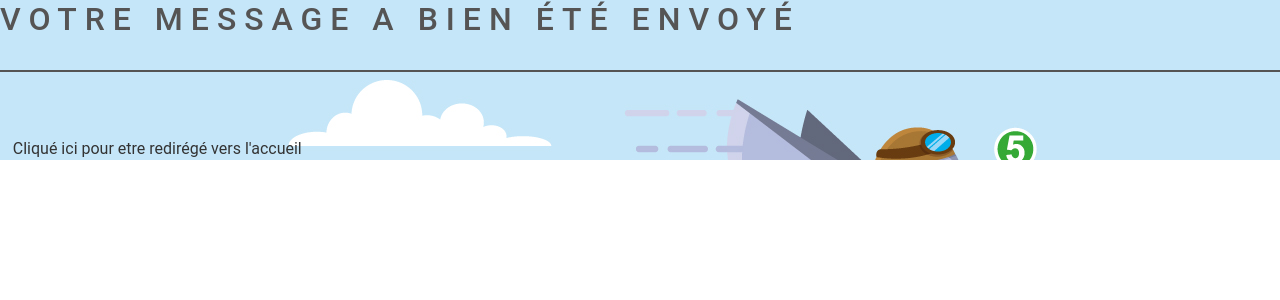
After one commit to IsmBkh/Pisma, a PHP site: page /Pisma/validation.php in a window 1280 px wide. The commit adds this page. Shown: the top 300 px of the page. Run offline with PHP 8.4, Linux system fonts and the light colour scheme.

Commit message:
page validation en cours

```diff
--- a/assets/css/style.css
+++ b/assets/css/style.css
@@ -308,3 +308,16 @@
 .container h2 {
   text-align: center;
 }
+
+.okay {
+  background-image: url(../img/sendmsg.jpg);
+  /* display: flex;
+  flex-direction: column;
+  text-align: center;
+  justify-content: center;
+  align-items: center;
+  background-size: cover;
+  background-position: center;
+  padding: 20px;
+  height: 430px; */
+}
--- a/index.php
+++ b/index.php
@@ -34,6 +34,9 @@
             //verification de l'envoi
             if(!$send){
                 $_SESSION['succes_messsage'] = "message envoyé";
+                // REDIRECTION
+                header("location:index.php");
+
             }else{
                 $info = "message non envoyé";
             }
--- /dev/null
+++ b/validation.php
@@ -0,0 +1,24 @@
+<!DOCTYPE html>
+<html lang="en">
+<head>
+    <meta charset="UTF-8">
+    <meta http-equiv="X-UA-Compatible" content="IE=edge">
+    <meta name="viewport" content="width=device-width, initial-scale=1.0">
+    <link rel="stylesheet" href="assets/css/style.css">
+    <link rel="stylesheet" href="https://cdn.jsdelivr.net/npm/bootstrap@5.3.0-alpha1/dist/css/bootstrap.min.css">
+    <title>Document</title>
+</head>
+
+<!-- http://localhost/Pisma/validation.php -->
+
+<body>
+    <main>
+        <div class="okay">
+
+            <h2>Votre message a bien été envoyé</h2>
+            <a href="index.php">Cliqué ici pour etre redirégé vers l'accueil</a>
+
+        </div>
+    </main>
+</body>
+</html>
```
Also changed, not shown: assets/img/sendmsg.jpg (added).
